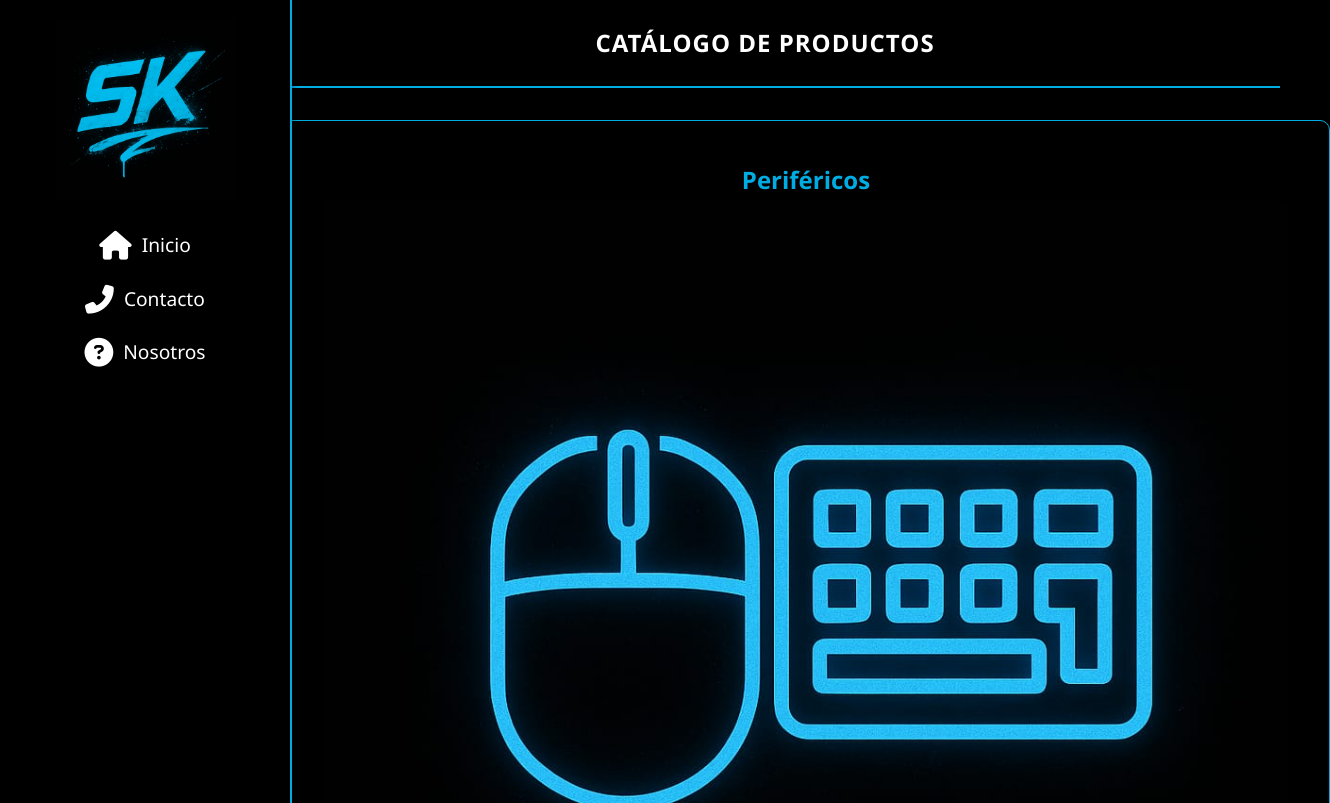
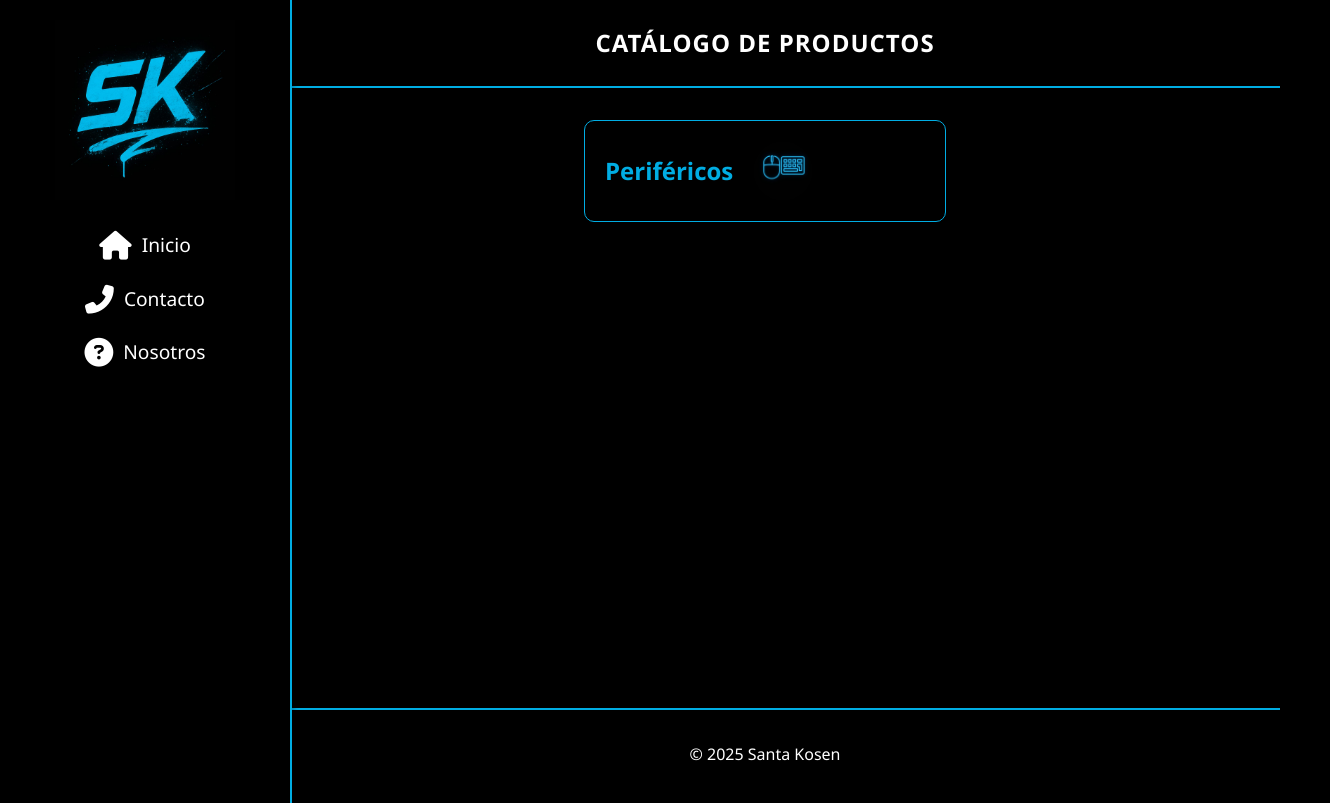
Before and after one commit to LoloMGit/Catalogo, a plain HTML site: page index.html in a window 1280 px wide. Shown: the top 803 px of the page, 1330 px wide, since content can reach past the window. Drawn offline with Linux system fonts and the light colour scheme.

Commit message:
Update style.css

```diff
--- a/style.css
+++ b/style.css
@@ -266,14 +266,17 @@ footer {
     width: 320px;
     transition: transform 0.3s ease-in-out, box-shadow 0.3s ease-in-out;
 }
-
 .card-acceso {
     background-color: var(--color-negro);
     border: 1px solid var(--color-azul);
     border-radius: 10px;
     box-shadow: 0 4px 15px var(--color-sombra);
-    padding: 40px;
-    width: 100%;
+    padding: 20px; /* Reducimos el padding */
+    width: 320px;
+    display: flex; /* Hacemos el contenedor flexible */
+    align-items: center; /* Centramos verticalmente los elementos */
+    gap: 20px; /* Agregamos espacio entre el texto y la imagen */
+
 }
 
 .acceso-rapido:hover {
@@ -281,11 +284,10 @@ footer {
     box-shadow: 0 6px 20px var(--color-sombra);
 }
 .card-acceso img {
-    width: 100%;
-    height: auto;
+    width: 60px; /* Hacemos la imagen más pequeña */
+    height: 60px;
+    border-radius: 50%; /* La hacemos circular, si quieres */
     object-fit: cover;
-    border-radius: 8px;
-    margin-bottom: 15px;
 }
 
 .card-acceso h2 {
```
